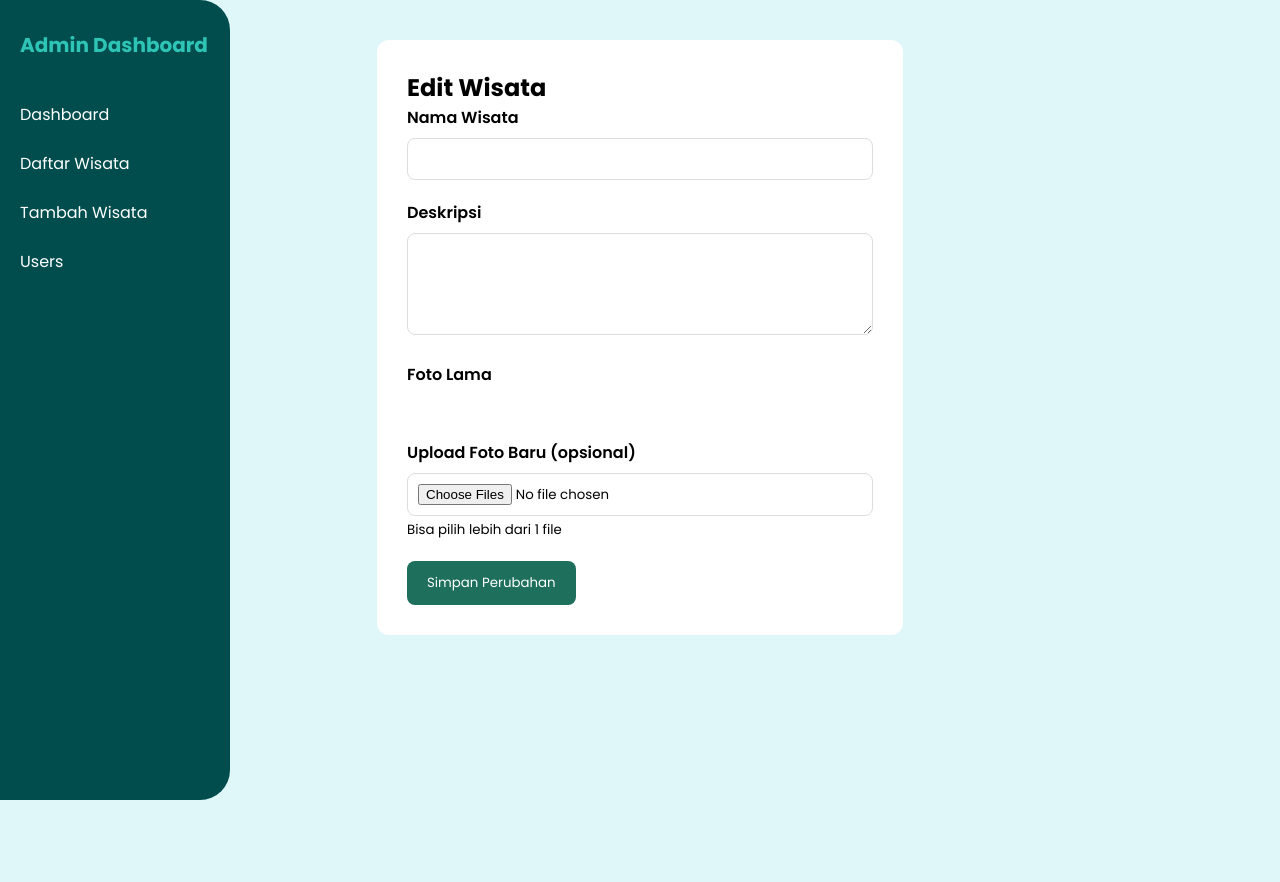
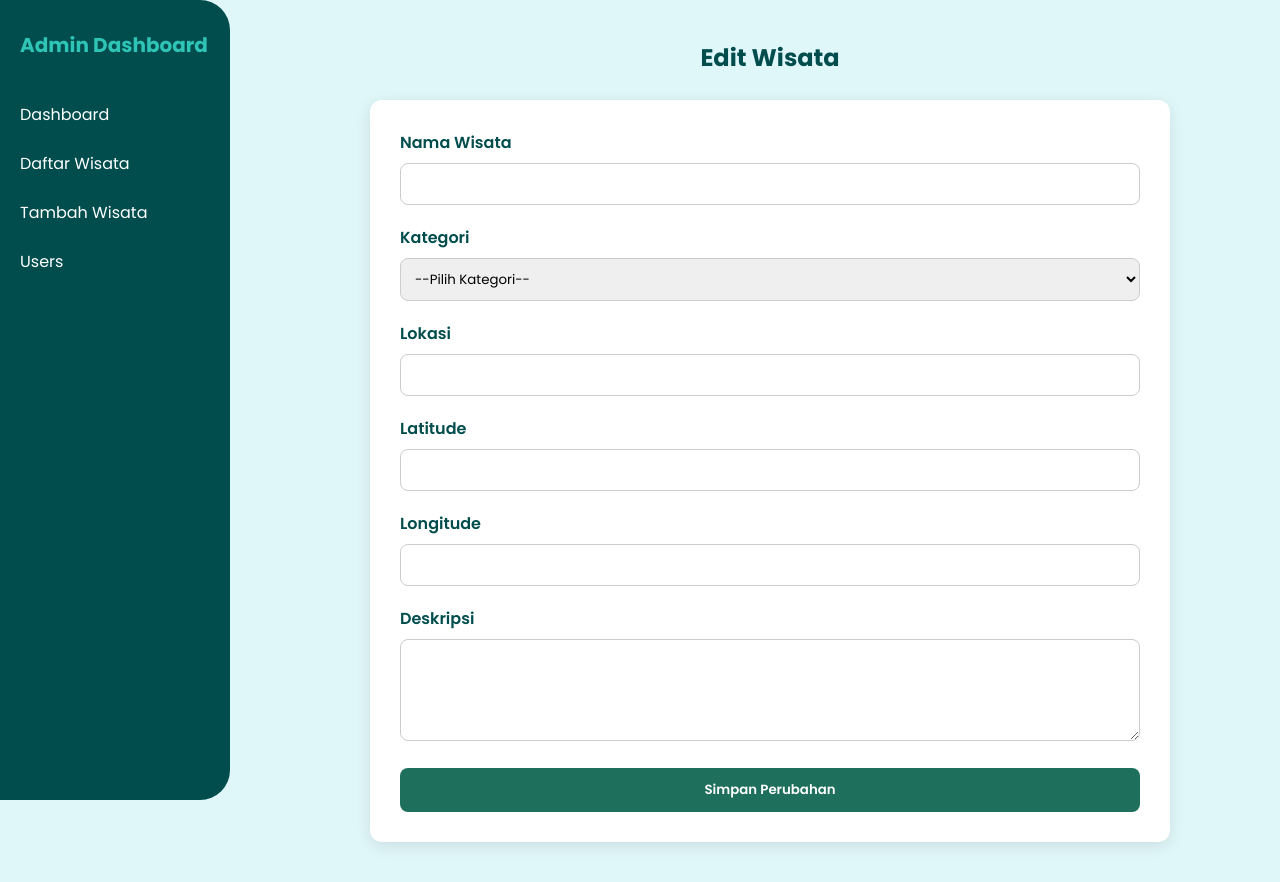
Before and after one commit to registadc/projek-golombok, a PHP site: page /admin_dashboard/edit_wisata.php?id_wisata=1 in a window 1280 px wide. Before the commit the page ends 800 px from the top, so only its background shows below. Run offline with PHP 8.4, Linux system fonts and the light colour scheme; data that the repository does not hold is empty.

Commit message:
commit 16 oktober

```diff
--- a/admin_dashboard/edit_wisata.php
+++ b/admin_dashboard/edit_wisata.php
@@ -24,24 +24,19 @@ $gambar = $koneksi->query("SELECT * FROM gambar_wisata WHERE id_wisata=$id_wisat
   <title>Edit Wisata</title>
   <link href="https://fonts.googleapis.com/css2?family=Pacifico&family=Poppins:wght@400;500;600;700&display=swap" rel="stylesheet">
   <style>
-
-    .content {max-width:900px;margin:40px auto;padding:30px;background:#fff;border-radius:12px;}
-    .form-group{margin-bottom:20px;}
-    label{font-weight:600;display:block;margin-bottom:8px;}
-    input,textarea,select{width:100%;padding:10px;border:1px solid #ddd;border-radius:8px;}
-    button{background:#1E6F5C;color:#fff;padding:12px 20px;border:none;border-radius:8px;cursor:pointer;}
-    button:hover{background:#145346;}
     * {
   box-sizing: border-box;
   margin: 0;
   padding: 0;
   font-family: 'Poppins', sans-serif;
 }
+
 body {
   background: #E0F7FA;
   display: flex;
-      /* min-height: 100vh; */
 }
+
+/* ===== SIDEBAR ===== */
 .sidebar {
   width: 230px;
   background: #014D4D;
@@ -51,16 +46,19 @@ $gambar = $koneksi->query("SELECT * FROM gambar_wisata WHERE id_wisata=$id_wisat
   display: flex;
   flex-direction: column;
   position: fixed;
-      height: 100%;
+  top: 0;
+  left: 0;
   border-top-right-radius: 30px;
   border-bottom-right-radius: 30px;
 }
+
 .sidebar h2 {
   font-size: 20px;
   margin: 0 20px 30px;
   color: #2EC4B6;
   padding-top: 10px;
 }
+
 .sidebar a {
   color: #fff;
   text-decoration: none;
@@ -68,11 +66,77 @@ $gambar = $koneksi->query("SELECT * FROM gambar_wisata WHERE id_wisata=$id_wisat
   display: block;
   transition: all 0.3s ease;
 }
+
 .sidebar a:hover {
   background: #E0F7FA;
   color: #014D4D;
   transform: translateX(5px);
 }
+
+/* ===== CONTENT ===== */
+.content {
+  margin-left: 260px; /* beri jarak agar tidak tertutup sidebar */
+  padding: 40px;
+  flex: 1;
+}
+
+.content h2 {
+  text-align: center;
+  margin-bottom: 25px;
+  color: #014D4D;
+}
+
+/* ===== FORM CONTAINER ===== */
+form {
+  max-width: 800px;
+  margin: 0 auto;
+  background: #fff;
+  padding: 30px;
+  border-radius: 12px;
+  box-shadow: 0 4px 15px rgba(0, 0, 0, 0.1);
+}
+
+.form-group {
+  margin-bottom: 20px;
+}
+
+label {
+  font-weight: 600;
+  display: block;
+  margin-bottom: 8px;
+  color: #014D4D;
+}
+
+input, textarea, select {
+  width: 100%;
+  padding: 10px;
+  border: 1px solid #ccc;
+  border-radius: 8px;
+  outline: none;
+  transition: 0.3s;
+}
+
+input:focus, textarea:focus, select:focus {
+  border-color: #2EC4B6;
+  box-shadow: 0 0 5px rgba(46, 196, 182, 0.4);
+}
+
+button {
+  background: #1E6F5C;
+  color: #fff;
+  padding: 12px 20px;
+  border: none;
+  border-radius: 8px;
+  cursor: pointer;
+  font-weight: 600;
+  transition: 0.3s;
+  width: 100%;
+}
+
+button:hover {
+  background: #145346;
+}
+
   </style>
 </head>
 <body>
@@ -85,6 +149,7 @@ $gambar = $koneksi->query("SELECT * FROM gambar_wisata WHERE id_wisata=$id_wisat
     <a href="users.php">Users</a>
   </div>
 
+
   <div class="content">
       <h2>Edit Wisata</h2>
       <form action="proses_edit.php" method="POST" enctype="multipart/form-data">
@@ -96,23 +161,35 @@ $gambar = $koneksi->query("SELECT * FROM gambar_wisata WHERE id_wisata=$id_wisat
         </div>
 
         <div class="form-group">
+          <label>Kategori</label>
+          <select name="id_kategori" required>
+            <option value="">--Pilih Kategori--</option>
+            <?php while($kategori = $resultKategori->fetch_assoc()): ?>
+              <option value="<?php echo $kategori['id_kategori']; ?>" <?php if($kategori['id_kategori'] == $wisata['id_kategori']) echo 'selected'; ?>>
+                <?php echo $kategori['nama_kategori']; ?>
+              </option>
+            <?php endwhile; ?>
+          </select>
+        </div>
+
+        <div class="form-group">
+          <label>Lokasi</label>
+          <input type="text" name="lokasi" value="<?php echo $wisata['lokasi']; ?>" required>
+        </div>
+
+        <div class="form-group">
+          <label>Latitude</label>
+          <input type="text" name="latitude" value="<?php echo $wisata['latitude']; ?>" required>
+        </div>
+
+        <div class="form-group">
+          <label>Longitude</label>
+          <input type="text" name="longitude" value="<?php echo $wisata['longitude']; ?>" required>
+        </div>
+
+        <div class="form-group">
           <label>Deskripsi</label>
           <textarea name="deskripsi" rows="4" required><?php echo $wisata['deskripsi']; ?></textarea>
-  </div>
-
-  <!-- tampilkan gambar lama -->
-  <div class="form-group">
-    <label>Foto Lama</label><br>
-    <?php while($row = $gambar->fetch_assoc()): ?>
-      <img src="uploads/<?php echo $row['image_url']; ?>" width="120" style="margin:5px; border:1px solid #ccc;">
-    <?php endwhile; ?>
-  </div>
-
-  <!-- upload foto baru -->
-  <div class="form-group">
-    <label>Upload Foto Baru (opsional)</label>
-    <input type="file" name="foto[]" multiple accept="image/*">
-    <small>Bisa pilih lebih dari 1 file</small>
         </div>
 
         <button type="submit">Simpan Perubahan</button>
```
Also changed, not shown: home.php (+41 -15 lines), login.php (added, +32 -0 lines), admin_dashboard/uploads/1760577893_air terjun2 (1).jpg (added), admin_dashboard/uploads/1760619270_air terjun.jpg (added), img/login.jpeg (added), img/regsiter.jpeg (added). Lines whose indentation alone changed are shown as unchanged.
